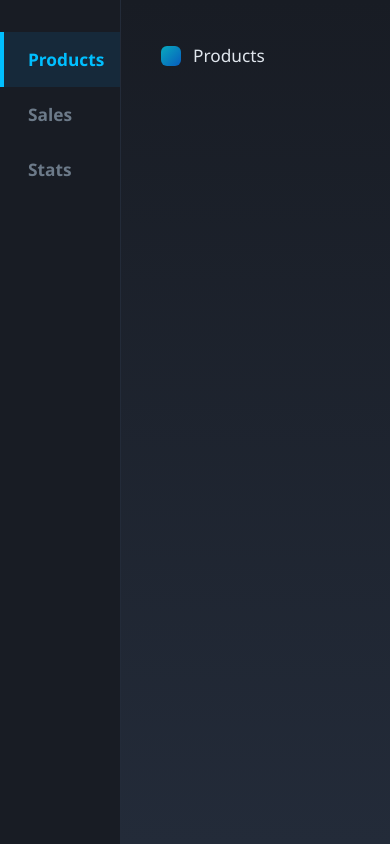
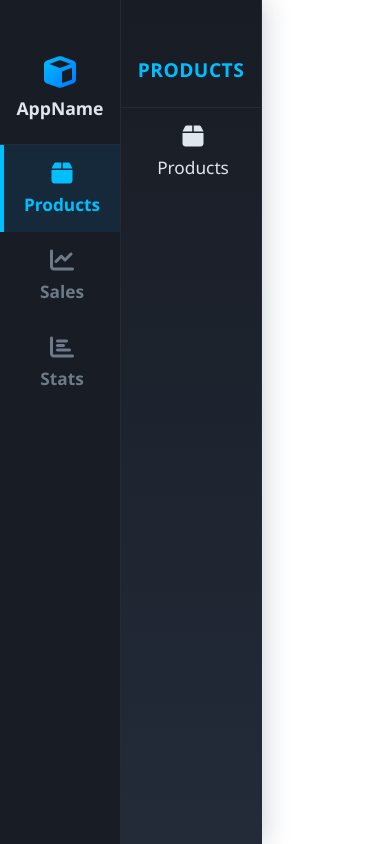
Before and after one commit to zoubirabde9a/chat-app, a website built with Vite: page frontend/navigationBar/navigationBar.html in a window 390 px wide. Built offline with nearby package versions, Linux system fonts and the light colour scheme.

Commit message:
Enhance navigation bar: add logo container with icons for main items, improve styling for better layout and responsiveness, and update JavaScript for dynamic parent title display. Update conversation history JSON for consistency.

```diff
--- a/frontend/navigationBar/navigationBar.css
+++ b/frontend/navigationBar/navigationBar.css
@@ -22,33 +22,78 @@
   align-items: stretch;
   padding-top: 32px;
 }
+.logo-container {
+  display: flex;
+  flex-direction: column;
+  align-items: center;
+  padding: 24px 0;
+  gap: 8px;
+  border-bottom: 1px solid #232b39;
+}
+.logo-container i {
+  font-size: 2rem;
+  color: #00bfff;
+  background: linear-gradient(135deg, #00bfff 0%, #0077ff 100%);
+  -webkit-background-clip: text;
+  -webkit-text-fill-color: transparent;
+}
+.logo-container span {
+  font-size: 1.1rem;
+  font-weight: 700;
+  color: #e0e6ed;
+}
 .main-nav ul {
   list-style: none;
   margin: 0;
   padding: 0;
 }
 .main-item {
-  padding: 16px 0 16px 24px;
+  padding: 16px 0;
   font-size: 1.08rem;
   font-weight: 700;
   color: #6c7a89;
   cursor: pointer;
   transition: background 0.18s, color 0.18s;
   border-left: 4px solid transparent;
+  display: flex;
+  flex-direction: column;
+  align-items: center;
+  text-align: center;
+  gap: 8px;
+}
+.main-item i {
+  font-size: 1.5rem;
+  color: #6c7a89;
+  transition: color 0.18s;
 }
 .main-item.active {
   background: rgba(0, 153, 255, 0.10);
   color: #00bfff;
   border-left: 4px solid #00bfff;
 }
+.main-item.active i {
+  color: #00bfff;
+}
 .sub-nav {
-  min-width: 320px;
-  width: 320px;
+  min-width: 140px;
+  width: 140px;
   display: flex;
   flex-direction: column;
   justify-content: flex-start;
   align-items: stretch;
   padding-top: 32px;
+}
+.parent-title {
+  padding: 24px 16px;
+  border-bottom: 1px solid #232b39;
+  text-align: center;
+}
+.parent-title span {
+  font-size: 1.2rem;
+  font-weight: 700;
+  color: #00bfff;
+  text-transform: uppercase;
+  letter-spacing: 0.5px;
 }
 .sub-items {
   list-style: none;
@@ -64,9 +109,10 @@
 }
 .sub-items a {
   display: flex;
+  flex-direction: column;
   align-items: center;
-  gap: 12px;
-  padding: 12px 48px 12px 36px;
+  gap: 8px;
+  padding: 16px 48px;
   color: #e0e6ed;
   text-decoration: none;
   border-left: 4px solid transparent;
@@ -74,6 +120,12 @@
   font-size: 1.08rem;
   border-radius: 0 18px 18px 0;
   position: relative;
+  text-align: center;
+}
+.sub-items a i {
+  font-size: 1.5rem;
+  color: #e0e6ed;
+  transition: color 0.18s;
 }
 .sub-items a:hover, .sub-items a:focus {
   background: rgba(0, 153, 255, 0.10);
@@ -81,11 +133,17 @@
   border-left: 4px solid #00bfff;
   box-shadow: 0 2px 12px 0 rgba(0,191,255,0.08);
 }
+.sub-items a:hover i, .sub-items a:focus i {
+  color: #00bfff;
+}
 .sub-items a.active {
   background: linear-gradient(90deg, #1e2633 60%, #003366 100%);
   color: #00e6ff;
   border-left: 4px solid #00e6ff;
   box-shadow: 0 4px 24px 0 rgba(0,230,255,0.10);
+}
+.sub-items a.active i {
+  color: #00e6ff;
 }
 .nav-icon {
   width: 20px;
--- a/frontend/navigationBar/navigationBar.html
+++ b/frontend/navigationBar/navigationBar.html
@@ -4,29 +4,46 @@
   <meta charset="UTF-8">
   <title>Navigation Bar</title>
   <link rel="stylesheet" href="navigationBar.css">
+  <link rel="stylesheet" href="https://cdnjs.cloudflare.com/ajax/libs/font-awesome/6.5.1/css/all.min.css">
 </head>
 <body>
   <nav class="two-layer-navbar">
     <div class="main-nav">
+      <div class="logo-container">
+        <i class="fas fa-cube"></i>
+        <span>AppName</span>
+      </div>
       <ul>
-        <li class="main-item" data-section="products">Products</li>
-        <li class="main-item" data-section="sales">Sales</li>
-        <li class="main-item" data-section="stats">Stats</li>
+        <li class="main-item" data-section="products">
+          <i class="fas fa-box"></i>
+          <span>Products</span>
+        </li>
+        <li class="main-item" data-section="sales">
+          <i class="fas fa-chart-line"></i>
+          <span>Sales</span>
+        </li>
+        <li class="main-item" data-section="stats">
+          <i class="fas fa-chart-bar"></i>
+          <span>Stats</span>
+        </li>
       </ul>
     </div>
     <div class="sub-nav">
+      <div class="parent-title">
+        <span>Products</span>
+      </div>
       <ul class="sub-items" data-section="products">
-        <li><a href="#products"><span class="nav-icon"></span>Products</a></li>
+        <li><a href="#products"><i class="fas fa-box"></i><span>Products</span></a></li>
       </ul>
       <ul class="sub-items" data-section="sales" style="display:none">
-        <li><a href="#clients"><span class="nav-icon"></span>Clients</a></li>
-        <li><a href="#quotes"><span class="nav-icon"></span>Quotes</a></li>
-        <li><a href="#orders"><span class="nav-icon"></span>Orders</a></li>
-        <li><a href="#sales"><span class="nav-icon"></span>Sales</a></li>
-        <li><a href="#missions"><span class="nav-icon"></span>Missions</a></li>
+        <li><a href="#clients"><i class="fas fa-users"></i><span>Clients</span></a></li>
+        <li><a href="#quotes"><i class="fas fa-file-invoice-dollar"></i><span>Quotes</span></a></li>
+        <li><a href="#orders"><i class="fas fa-shopping-cart"></i><span>Orders</span></a></li>
+        <li><a href="#sales"><i class="fas fa-handshake"></i><span>Sales</span></a></li>
+        <li><a href="#missions"><i class="fas fa-tasks"></i><span>Missions</span></a></li>
       </ul>
       <ul class="sub-items" data-section="stats" style="display:none">
-        <li><a href="#stats"><span class="nav-icon"></span>Stats</a></li>
+        <li><a href="#stats"><i class="fas fa-chart-pie"></i><span>Stats</span></a></li>
       </ul>
     </div>
   </nav>
--- a/frontend/navigationBar/navigationBar.js
+++ b/frontend/navigationBar/navigationBar.js
@@ -1,9 +1,10 @@
 document.addEventListener('DOMContentLoaded', function () {
   const mainItems = document.querySelectorAll('.main-item');
-  const subItemsLists = document.querySelectorAll('.sub-items');
+  const subItems = document.querySelectorAll('.sub-items');
+  const parentTitle = document.querySelector('.parent-title span');
 
   function showSubItems(section) {
-    subItemsLists.forEach(list => {
+    subItems.forEach(list => {
       if (list.getAttribute('data-section') === section) {
         list.classList.add('active');
         list.style.display = 'block';
@@ -20,15 +21,28 @@ document.addEventListener('DOMContentLoaded', function () {
       mainItems.forEach(i => i.classList.remove('active'));
       // Add active to clicked
       this.classList.add('active');
+      // Hide all sub-items
+      subItems.forEach(sub => sub.style.display = 'none');
       // Show corresponding sub-items
-      showSubItems(this.getAttribute('data-section'));
+      const section = this.getAttribute('data-section');
+      const targetSubItems = document.querySelector(`.sub-items[data-section="${section}"]`);
+      if (targetSubItems) {
+        targetSubItems.style.display = 'block';
+        // Update parent title
+        parentTitle.textContent = this.querySelector('span').textContent;
+      }
     });
   });
 
   // Optionally, set the first main item as active on load
   if (mainItems.length > 0) {
     mainItems[0].classList.add('active');
-    showSubItems(mainItems[0].getAttribute('data-section'));
+    const initialSection = mainItems[0].getAttribute('data-section');
+    const initialSubItems = document.querySelector(`.sub-items[data-section="${initialSection}"]`);
+    if (initialSubItems) {
+      initialSubItems.style.display = 'block';
+      parentTitle.textContent = mainItems[0].querySelector('span').textContent;
+    }
   }
 
   // Sub-item active state
```
Also changed, not shown: frontend/index.html (+1 -1 lines), backend/conversation_history.json.
